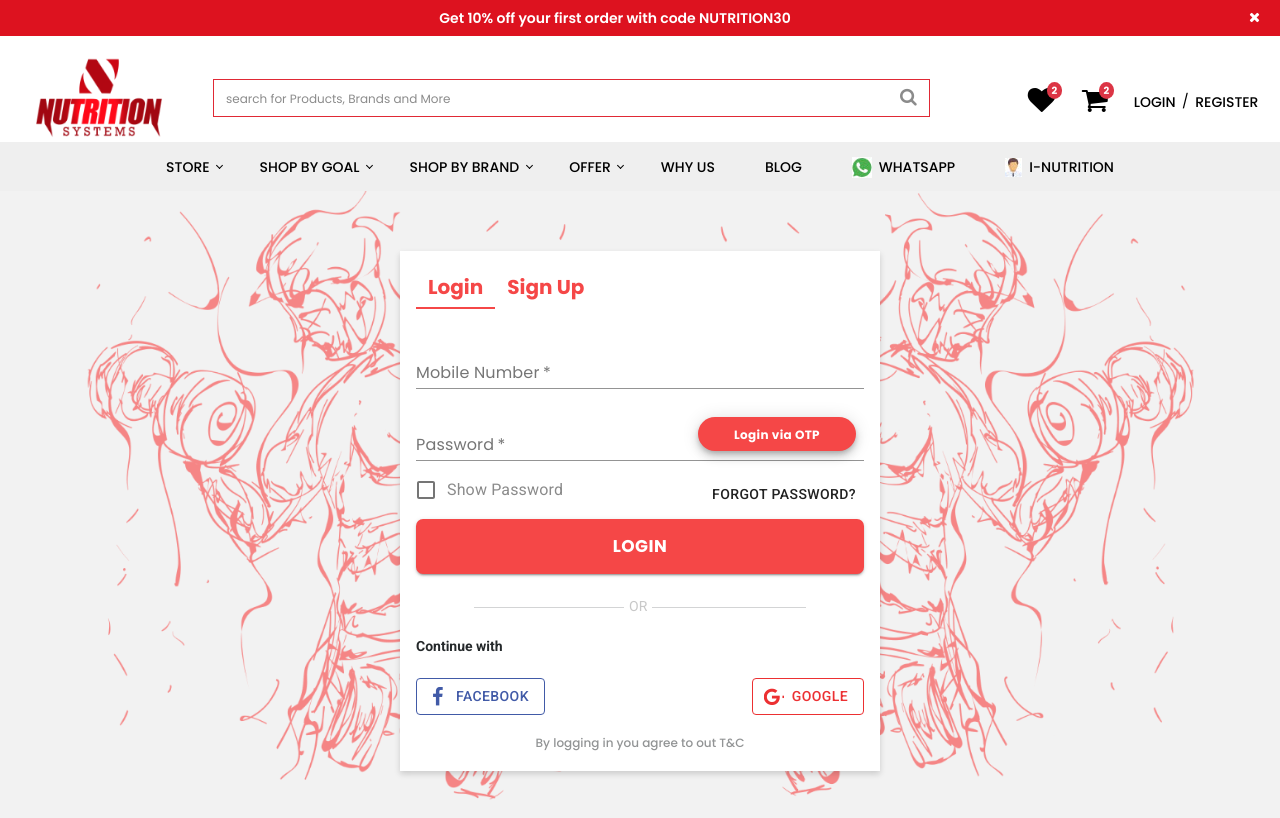
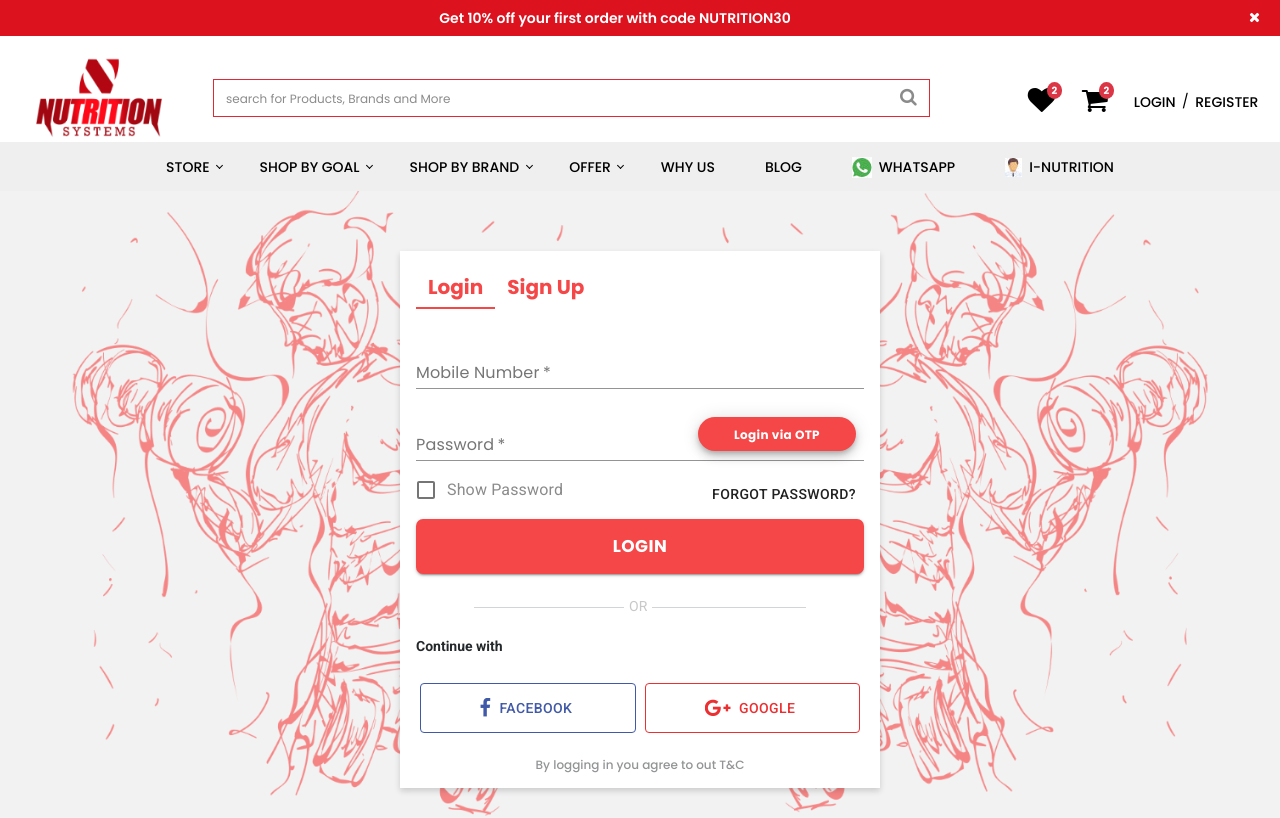
Before and after one commit to KaranPalan7507/NSEcomm, a React (Create React App) app in the folder nutrition/: page /login in a window 1280 px wide. Shown: the top 818 px of the page. Built offline with nearby package versions, Linux system fonts and the light colour scheme.

Commit message:
button size login

```diff
--- a/nutrition/src/Pages/LoginSignUp/style.scss
+++ b/nutrition/src/Pages/LoginSignUp/style.scss
@@ -47,10 +47,28 @@
   .facebook-btn {
     border-color: #415aa7;
     color: #415aa7;
+    width: 48%;
+    height: 50px;
+    margin: 1%;
+    &:hover {
+      background-color: white;
+    }
+    .MuiIcon-root {
+      width: auto;
+    }
   }
   .google-btn {
     border-color: #ec3032;
     color: #ec3032;
+    width: 48%;
+    height: 50px;
+    margin: 1%;
+    &:hover {
+      background-color: white;
+    }
+    .MuiIcon-root {
+      width: auto;
+    }
   }
   .continue-text {
     color: #25292b;
```
